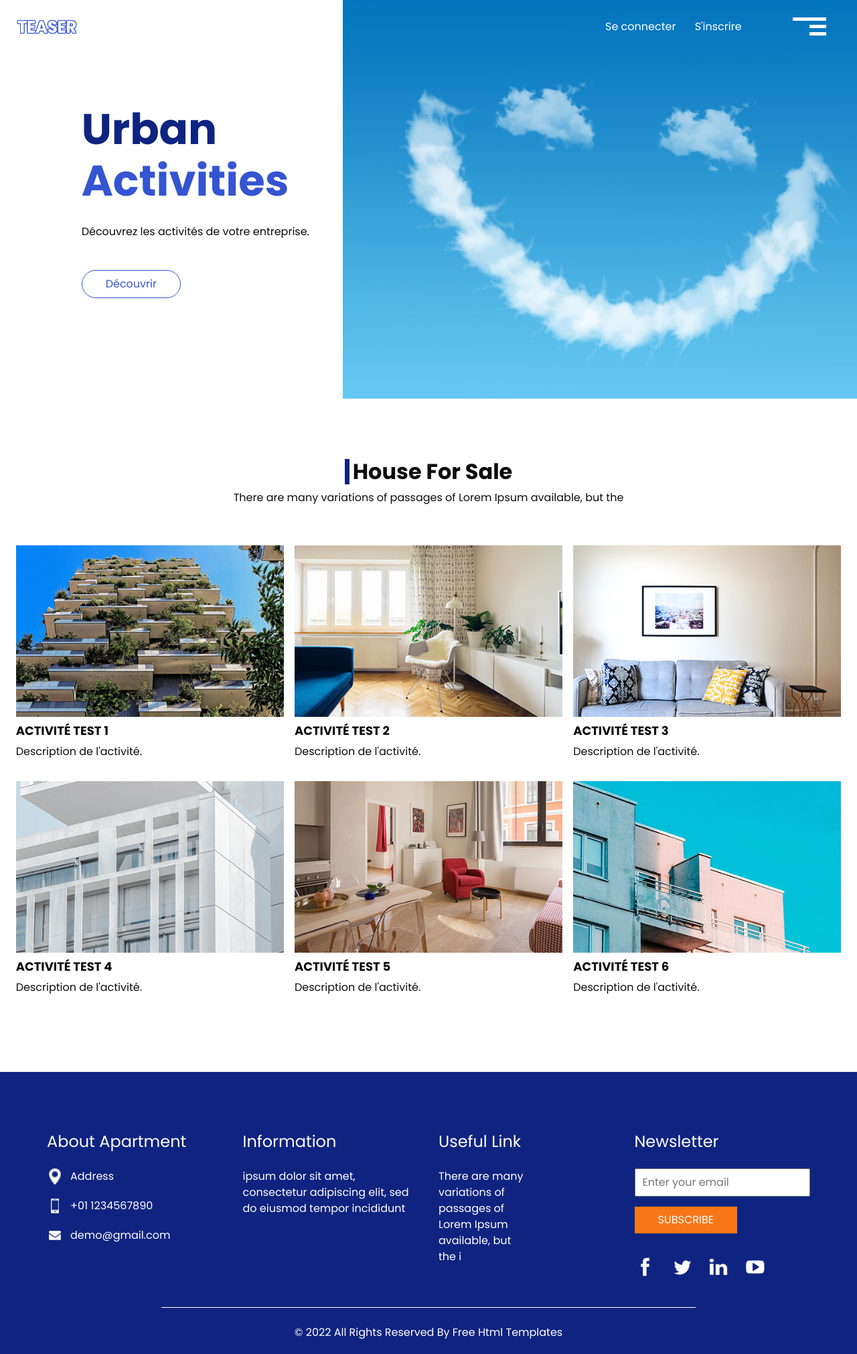
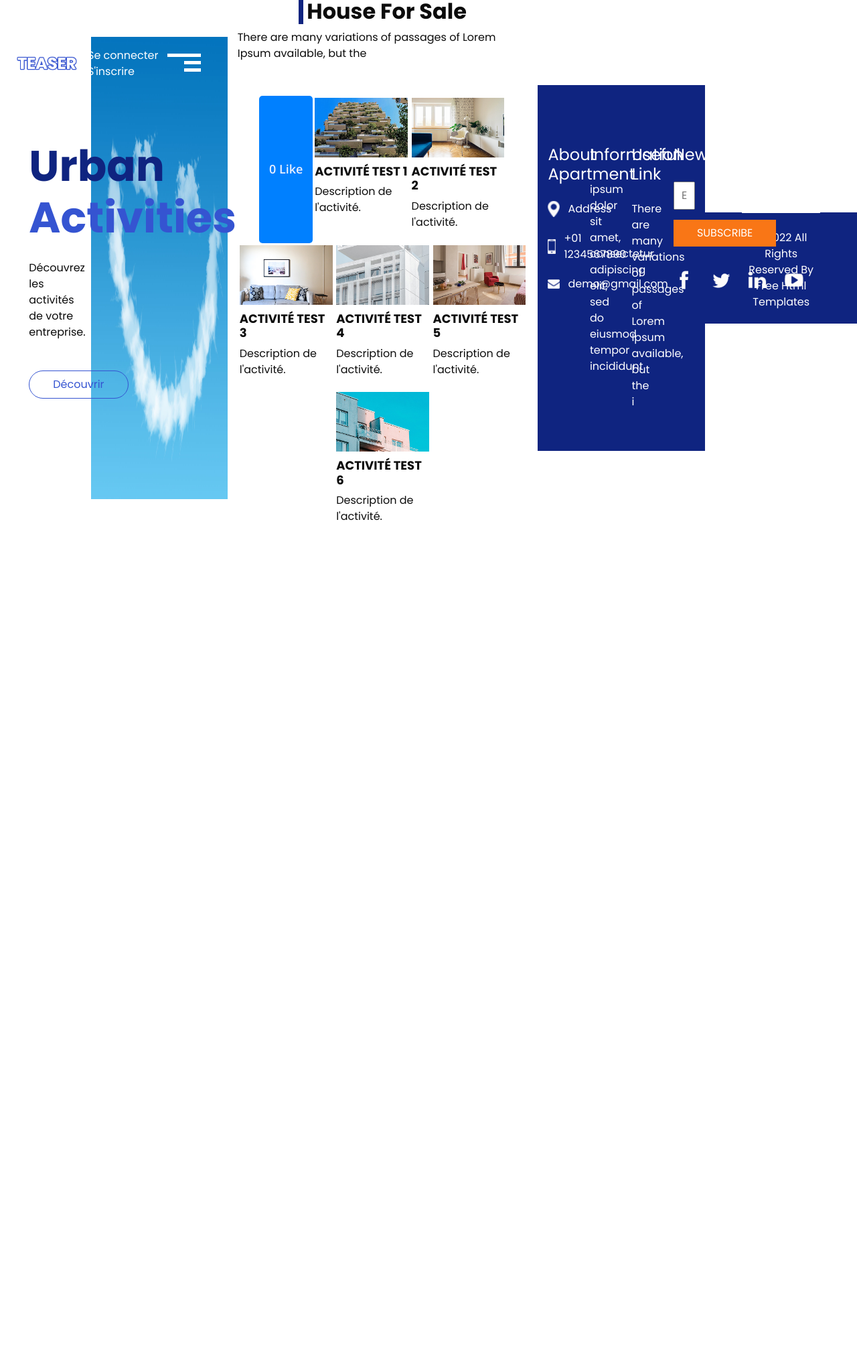
Before and after one commit to RidaMoustaoui/Urban-Activity, a PHP site: page /house.php in a window 1280 px wide. Shown: the whole page at 67% size. After the commit the page ends 777 px from the top, so only its background shows below. Run offline with PHP 8.4, Linux system fonts and the light colour scheme; some libraries are stand-ins or nearby versions.

Commit message:
bouton like

```diff
--- a/css/style.css
+++ b/css/style.css
@@ -1,3 +1,30 @@
+@import url("https://fonts.googleapis.com/css2?family=Open+Sans:wght@600&display=swap");
+* {
+  margin: 0;
+  padding: 0;
+  box-sizing: border-box;
+}
+body {
+  background: #e8efff;
+  display: flex;
+  align-items: center;
+  justify-content: center;
+  width: 100%;
+  height: 100vh;
+}
+
+.like__btn {
+  padding: 10px 15px;
+  background: #0080ff;
+  font-size: 18px;
+  font-family: "Open Sans", sans-serif;
+  border-radius: 5px;
+  color: #e8efff;
+  outline: none;
+  border: none;
+  cursor: pointer;
+}
+
 body {
   font-family: 'Poppins', sans-serif;
   color: #0c0c0c;
@@ -137,6 +164,8 @@ a:focus {
   padding: 0;
   border: none;
 }
+
+
 
 .navbar-brand {
   display: -webkit-box;
--- a/house.php
+++ b/house.php
@@ -18,6 +18,12 @@
         </p>
       </div>
       <div class="sale_container">
+
+      <button class="like__btn">
+   <span id="icon"><i class="far fa-thumbs-up"></i></span>
+   <span id="count">0</span> Like
+</button>
+
         <!-- Affichier des activités dynamiquement -->
         <?php
           $i=1;
```
Also changed, not shown: js/app.js (added, +18 -0 lines).
